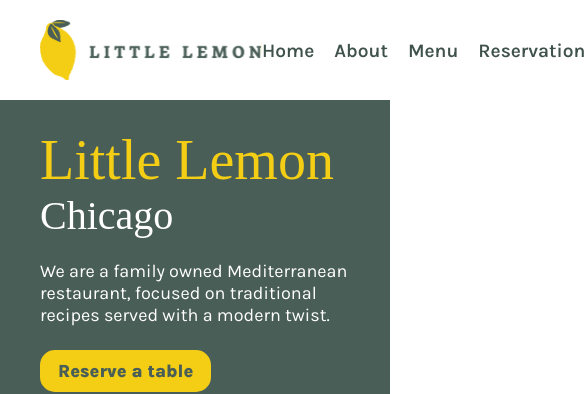
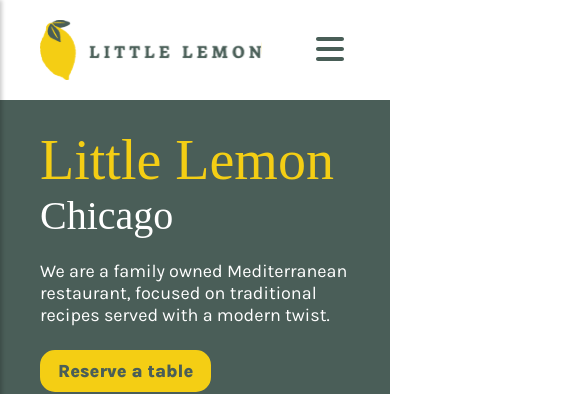
Before and after one commit to iamtheluiz/little-lemon-website, a React (Vite) app: page / in a window 390 px wide. Shown: the top 394 px of the page, 585 px wide, since content can reach past the window. Built offline with nearby package versions, Linux system fonts and the light colour scheme; a web font is replaced by a local one.

Commit message:
feat: add hamburguer menu

```diff
--- a/package.json
+++ b/package.json
@@ -11,7 +11,8 @@
   },
   "dependencies": {
     "react": "^18.2.0",
-    "react-dom": "^18.2.0"
+    "react-dom": "^18.2.0",
+    "react-icons": "^5.0.1"
   },
   "devDependencies": {
     "@types/react": "^18.2.56",
--- a/src/App.css
+++ b/src/App.css
@@ -30,6 +30,7 @@
   padding: 0;
   list-style: none;
   gap: 20px;
+  transition: all 0.3s ease;
 }
 #main-nav > ul > li > a {
   text-decoration: none;
@@ -40,7 +41,54 @@
 #main-nav > ul > li > a:hover {
   color: #f4ce14;
 }
+#main-nav button {
+  display: none;
+  background: none;
+  border: none;
+  width: 2.5rem;
+  cursor: pointer;
+}
+@media only screen and (max-width: 992px) {
+  #main-nav > button {
+    display: inline-block;
+    justify-self: end;
+  }
+  #main-nav ul > button {
+    display: inline-block;
+    justify-self: end;
+    align-self: end;
+    margin: 0.5rem;
+  }
+  #main-nav > ul {
+    flex-direction: column;
+    justify-content: flex-start;
+    align-items: flex-start;
+    gap: 0;
 
+    position: fixed;
+    top: 0;
+    left: -50%;
+    z-index: 100;
+
+    height: 100vh;
+    width: 50%;
+
+    background-color: #fff;
+    box-shadow: 2px 0 4px 0 rgba(0,0,0,.2);
+  }
+  #main-nav > ul li {
+    display: flex;
+    width: 100%;
+    padding: 1.5rem 1rem;
+  }
+  #main-nav > ul li a {
+    color: #4a5e58;
+    width: 100%;
+  }
+  #main-nav > ul.active {
+    left: 0;
+  }
+}
 /**
   * Hero
   */
--- a/src/components/Header.jsx
+++ b/src/components/Header.jsx
@@ -1,6 +1,12 @@
+import { useState } from 'react';
+
+import { FaBars, FaX } from "react-icons/fa6";
+
 import littleLemonLogo from '../assets/Logo.svg';
 
 function Header() {
+  const [hamburger, setHamburger] = useState(false);
+
   return (
     <header className="container">
       <nav id="main-nav">
@@ -8,7 +14,14 @@
           <img src={littleLemonLogo} alt="Little Lemon" />
         </a>
 
-        <ul>
+        <button type="button" onClick={() => setHamburger(!hamburger)}>
+          <FaBars size={32} color="#495e57" />
+        </button>
+
+        <ul className={hamburger ? 'active' : 'inactive'}>
+          <button type="button" onClick={() => setHamburger(false)}>
+            <FaX size={24} color="#495e57" />
+          </button>
           <li>
             <a href="#!">Home</a>
           </li>
```
Also changed, not shown: 1 other file (tests, documents, lock files or other folders).
